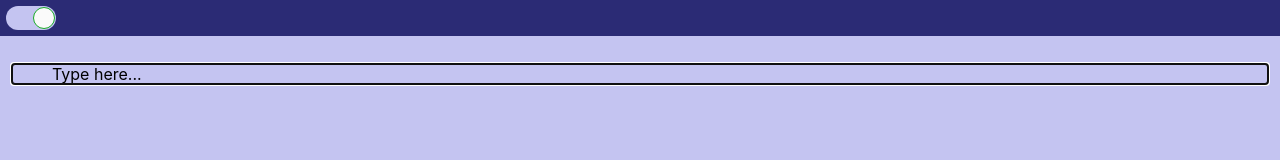
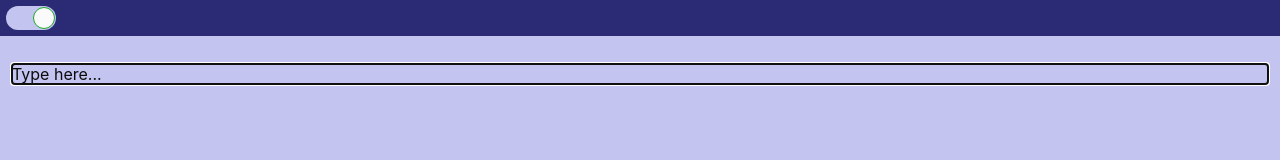
Before and after one commit to kharenzze/notable, a React (Create React App) app: page / in a window 1280 px wide. Shown: the top 160 px of the page. Built offline with nearby package versions, Linux system fonts and the light colour scheme.

Commit message:
Init Check element

```diff
--- a/src/editor/Element.tsx
+++ b/src/editor/Element.tsx
@@ -1,4 +1,4 @@
-import React from 'react'
+import React, { FC } from 'react'
 import styled from 'styled-components'
 import { Node } from 'slate'
 
@@ -15,7 +15,7 @@ export enum ElementType {
 export const Element: React.FC<IElement> = ({ attributes, element, children }) => {
   switch (element.type) {
     case ElementType.Check:
-      return <ol {...attributes}>{children}</ol>
+      return <Check {...attributes}>{children}</Check>
     default:
       return <Paragraph {...attributes}>{children}</Paragraph>
   }
@@ -24,3 +24,11 @@ export const Element: React.FC<IElement> = ({ attributes, element, children }) =
 const Paragraph = styled.p`
   color: ${(p) => p.theme.colors.black};
 `
+
+const CheckText = styled.p`
+  color: ${(p) => p.theme.colors.black};
+`
+
+const Check: FC = ({ children, ...rest }) => {
+  return <CheckText>{children}</CheckText>
+}
```
